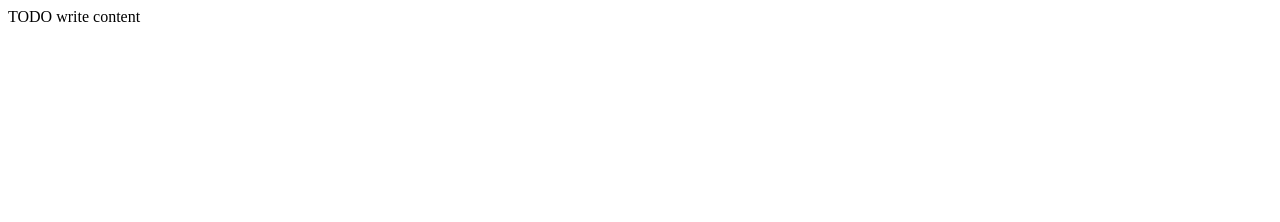
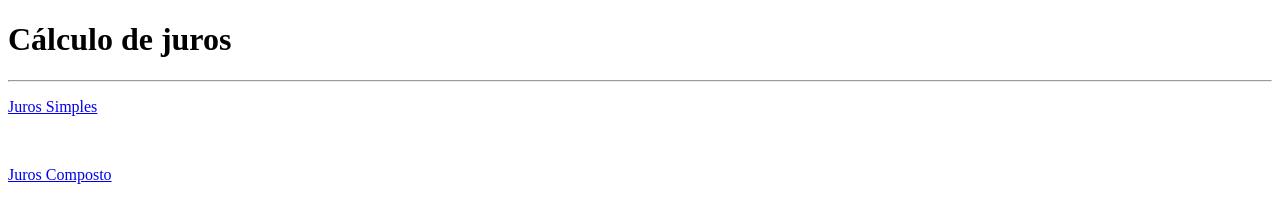
Before and after one commit to pdonnarumma/POO-Servlets, a plain HTML site: page POO-Servlets/web/index.html in a window 1280 px wide. Drawn offline with Linux system fonts and the light colour scheme.

Commit message:
Correção

```diff
--- a/POO-Servlets/web/index.html
+++ b/POO-Servlets/web/index.html
@@ -6,11 +6,17 @@ and open the template in the editor.
 -->
 <html>
     <head>
-        <title>TODO supply a title</title>
+        <title>Home</title>
         <meta charset="UTF-8">
         <meta name="viewport" content="width=device-width, initial-scale=1.0">
     </head>
     <body>
-        <div>TODO write content</div>
+        <div>
+        <h1>Cálculo de juros</h1>
+            <hr>
+            <p><a href="/POO-Servlets/juros-simples">Juros Simples</a></p>
+            <br>
+            <p><a href="/POO-Servlets/juros-composto">Juros Composto</a></p>
+        </div>
     </body>
 </html>
```
